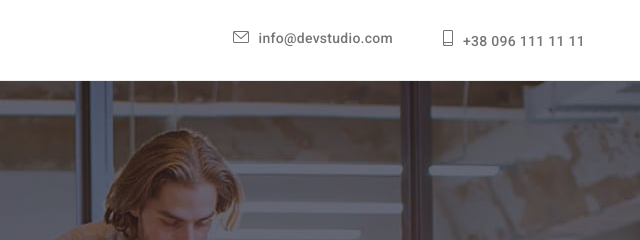
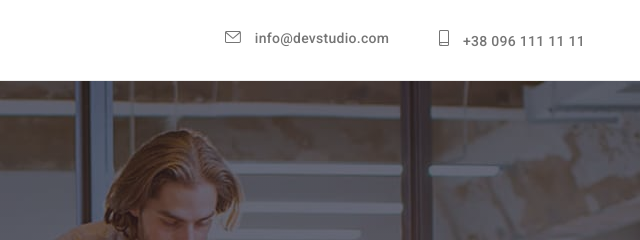
Before and after one commit to Midland707/goit-markup-hw-04, a plain HTML site: page index.html in a window 1280 px wide. Shown: the top 240 px of the page, 640-1280 px from the left. Drawn offline with nearby package versions, Linux system fonts and the light colour scheme.

Commit message:
added sprite and style-contacts-icons

```diff
--- a/css/styles.css
+++ b/css/styles.css
@@ -124,15 +124,10 @@ button {
     letter-spacing: 0.02em;
     color: inherit;
 }
-
-.contacts-mail::before {
-    content:url("../images/email.svg");
-    padding-right: 10px;
-}
-
-.contacts-telefon::before {
-    content: url("../images/smartphone.svg");
-    padding-right: 10px;
+.contacts-email-icon,
+.contacts-smartfone-icon {
+    margin-right: 10px;
+    fill:currentColor;
 }
 
 .menu-link:hover,
--- a/index.html
+++ b/index.html
@@ -35,10 +35,18 @@
         </nav>
         <ul class="contacts-list list">
           <li>
-            <a class="contacts-link link contacts-mail" href="mailto:info@devstudio.com">info@devstudio.com</a>
+            <a class="contacts-link link" href="mailto:info@devstudio.com">
+              <svg lang="en" aria-label="email-logo" class="contacts-email-icon" width="16" height="12">
+                <use href="./images/sprite.svg#icon-email"></use>
+              </svg>
+              info@devstudio.com</a>
           </li>
           <li>
-            <a class="contacts-link link contacts-telefon" href="tel:+380961111111">+38 096 111 11 11</a>
+            <a class="contacts-link link" href="tel:+380961111111">
+              <svg lang="en" aria-label="smartfone-logo" class="contacts-smartfone-icon" width="10" height="16">
+                <use href="./images/sprite.svg#icon-smartphone"></use>
+              </svg>
+              +38 096 111 11 11</a>
           </li>
         </ul>
       </div>
```
Also changed, not shown: images/antena.svg (deleted), images/astronaut.svg (deleted), images/client1.svg (deleted), images/client2.svg (deleted), images/client3.svg (deleted), images/client4.svg (deleted), images/client5.svg (deleted), images/client6.svg (deleted), images/clock.svg (deleted), images/diagram.svg (deleted), images/email.svg (deleted), images/facebook.svg (deleted), images/instagram.svg (deleted), images/linkedin.svg (deleted), 3 more files.
